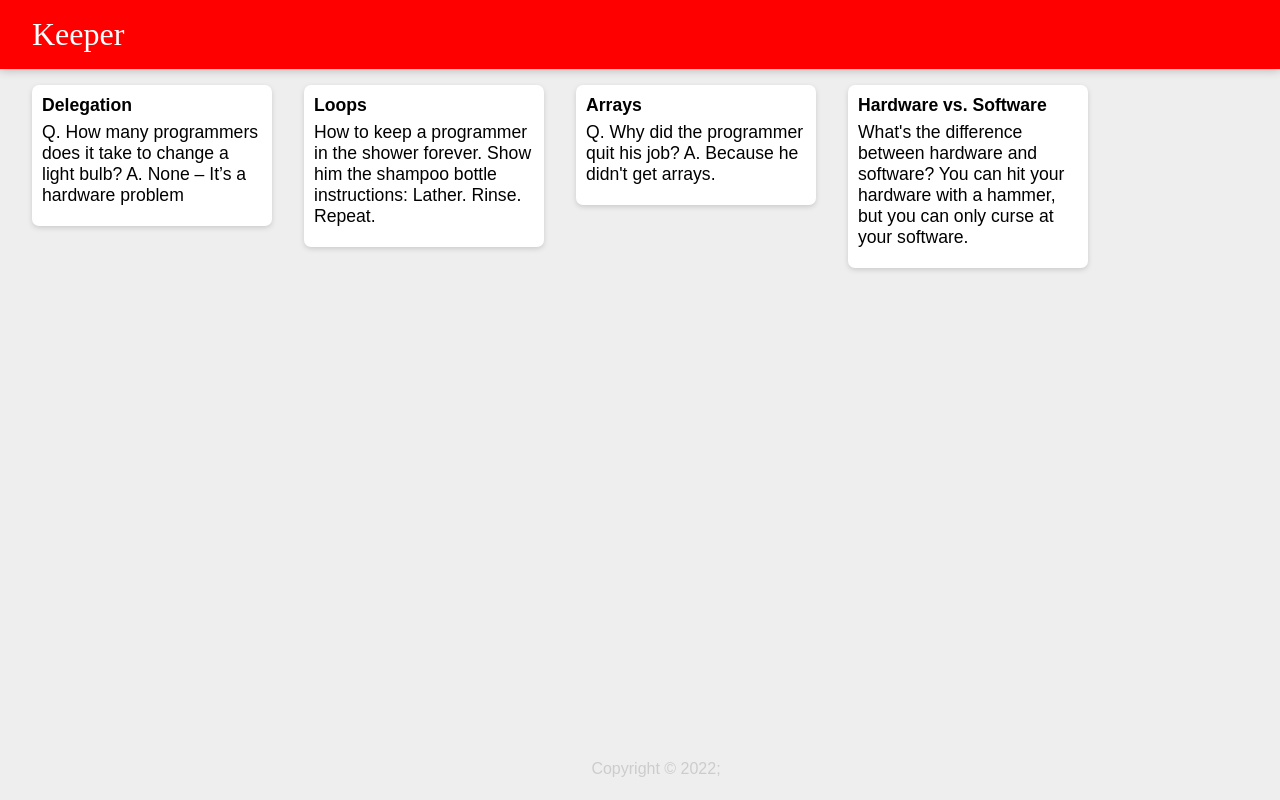
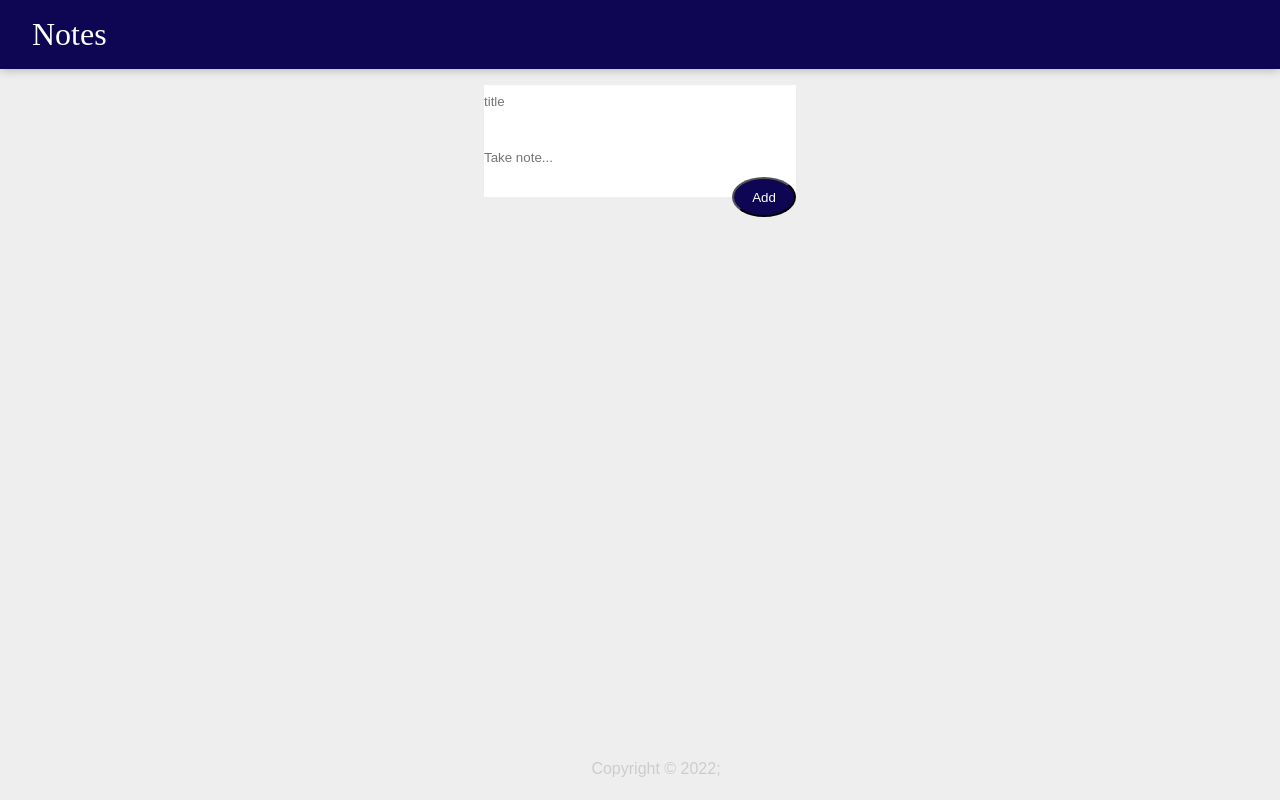
Before and after one commit to GMSTER22/keeper-app, a React (Create React App) app: page / in a window 1280 px wide. Built offline with nearby package versions, Linux system fonts and the light colour scheme; a web font is replaced by a local one.

Commit message:
create Input component, manage state with useState hook

```diff
--- a/public/styles.css
+++ b/public/styles.css
@@ -1,4 +1,6 @@
-* {
+*,
+*::after,
+*::before {
     padding: 0;
     margin: 0;
     box-sizing: border-box;
@@ -7,6 +9,7 @@
 html {
   font-family: "Montserrat", sans-serif;
 }
+
 body {
   background: #eee;
   padding: 0 16px;
@@ -16,7 +19,7 @@
 
 header {
   background-color: #f5ba13;
-    background-color: red;
+  background-color: #0e0653;
   margin: auto -16px;
   padding: 16px 32px;
   box-shadow: 0 0 10px 0 rgba(0, 0, 0, 0.3);
@@ -26,6 +29,41 @@
   color: #fff;
   font-family: "McLaren", cursive;
   font-weight: 200;
+}
+
+.input {
+  position: relative;
+  display: flex;
+  flex-direction: column;
+  width: 25%;
+  margin: 1rem auto;
+}
+
+input {
+  border: 0;
+  outline-color: transparent;
+}
+
+.input-title {
+  height: 2rem;
+}
+
+.input-content {
+  height: 5rem;
+  padding: 0;
+}
+
+.btn-add {
+  position: absolute;
+  bottom: 0;
+  right: 0;
+  transform: translateY(50%);
+  background-color: #0e0653;
+  color: #fff;
+  width: 4rem;
+  height: 2.5rem;
+  border-radius: 50%;
+  cursor: pointer;
 }
 
 footer {
--- a/src/App.jsx
+++ b/src/App.jsx
@@ -2,11 +2,20 @@ import React from "react";
 import Header from "./Header";
 import Note from "./Note";
 import Footer from "./Footer";
+import Input from "./Input"
 import notes from "./notes";
 
 function App() {
+    function addNote(note) {
+        console.log(notes, "first")
+        notes.push(note);
+        console.log(notes, "second")
+    }
+
+
     return <div>
                 <Header />
+                <Input handleNote={addNote} />
                 {notes.map(noteItem =>  (
                         <Note
                             key={noteItem.id}
--- a/src/Header.jsx
+++ b/src/Header.jsx
@@ -2,7 +2,7 @@ import React from "react";
 
 function Header() {
     return <header className="header">
-                <h1>Keeper</h1>
+                <h1>Notes</h1>
             </header>
 }
 
--- /dev/null
+++ b/src/Input.jsx
@@ -0,0 +1,41 @@
+import React, { useState } from "react";
+
+
+function Input(props) {
+
+    const [ note, setNote ] = useState( {
+        title: "",
+        content: ""
+    });
+
+
+
+    function handleChange(event) {
+        const { name, value } = event.target;
+        console.log(name, value);
+        setNote(prevNote => {
+            return {
+                ...prevNote,
+                [name]: value
+            }
+        })
+    }
+
+    return (
+        <form className="input">
+            <input onChange={handleChange} className="input-title" type="text" name="title" placeholder="title" value={note.title} />
+            <input onChange={handleChange} className="input-content" name="content" type="text" placeholder="Take note..." value={note.content} />
+            <button onClick={(e)=> {
+                e.preventDefault();
+
+                props.handleNote(note);
+                setNote({
+                    title: "",
+                    content: ""
+                });
+            }} className="btn btn-add" type="submit">Add</button>
+        </form>
+    )
+}
+
+export default Input;
--- a/src/notes.js
+++ b/src/notes.js
@@ -1,28 +1,28 @@
 const notes = [
-    {
-      key: 1,
-      title: "Delegation",
-      content:
-        "Q. How many programmers does it take to change a light bulb? A. None – It’s a hardware problem"
-    },
-    {
-      key: 2,
-      title: "Loops",
-      content:
-        "How to keep a programmer in the shower forever. Show him the shampoo bottle instructions: Lather. Rinse. Repeat."
-    },
-    {
-      key: 3,
-      title: "Arrays",
-      content:
-        "Q. Why did the programmer quit his job? A. Because he didn't get arrays."
-    },
-    {
-      key: 4,
-      title: "Hardware vs. Software",
-      content:
-        "What's the difference between hardware and software? You can hit your hardware with a hammer, but you can only curse at your software."
-    }
+    // {
+    //   key: 1,
+    //   title: "Delegation",
+    //   content:
+    //     "Q. How many programmers does it take to change a light bulb? A. None – It’s a hardware problem"
+    // },
+    // {
+    //   key: 2,
+    //   title: "Loops",
+    //   content:
+    //     "How to keep a programmer in the shower forever. Show him the shampoo bottle instructions: Lather. Rinse. Repeat."
+    // },
+    // {
+    //   key: 3,
+    //   title: "Arrays",
+    //   content:
+    //     "Q. Why did the programmer quit his job? A. Because he didn't get arrays."
+    // },
+    // {
+    //   key: 4,
+    //   title: "Hardware vs. Software",
+    //   content:
+    //     "What's the difference between hardware and software? You can hit your hardware with a hammer, but you can only curse at your software."
+    // }
 ];
 
 export default notes;
```
Lines whose indentation alone changed are shown as unchanged.
